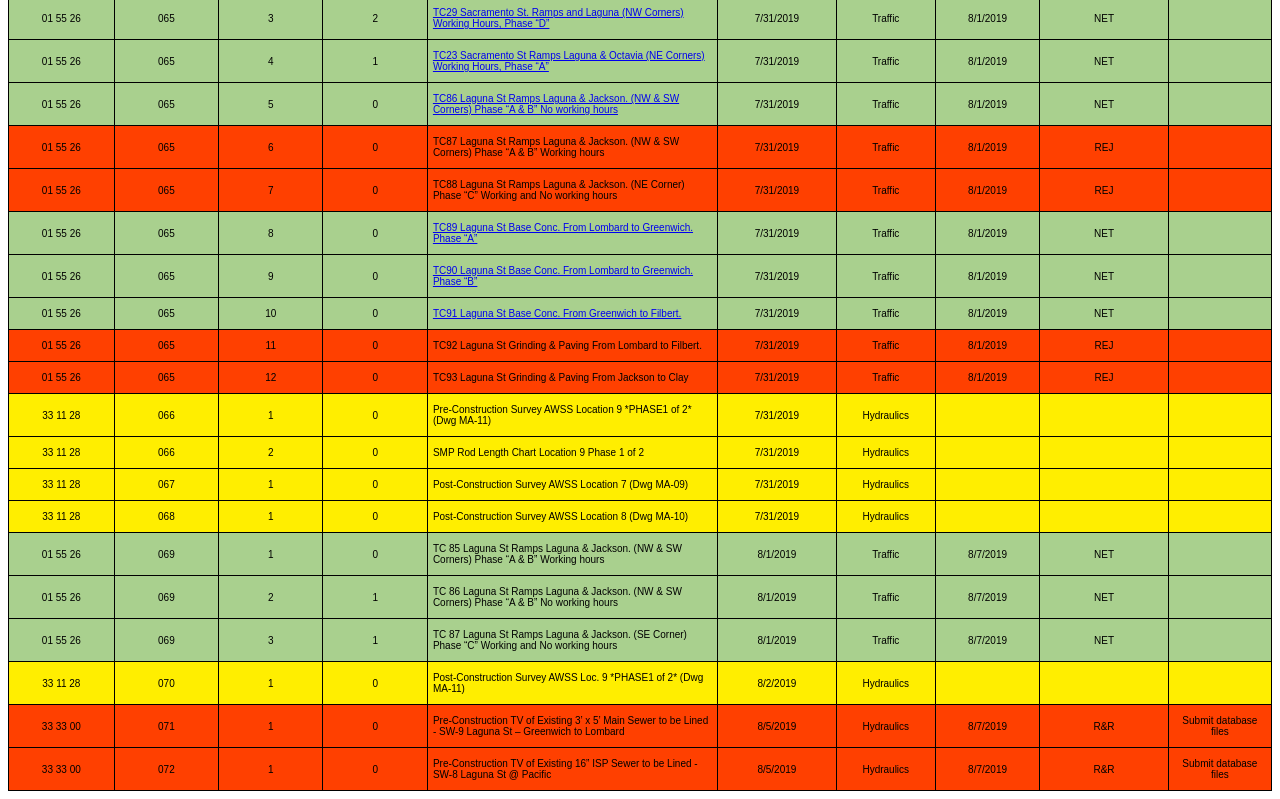
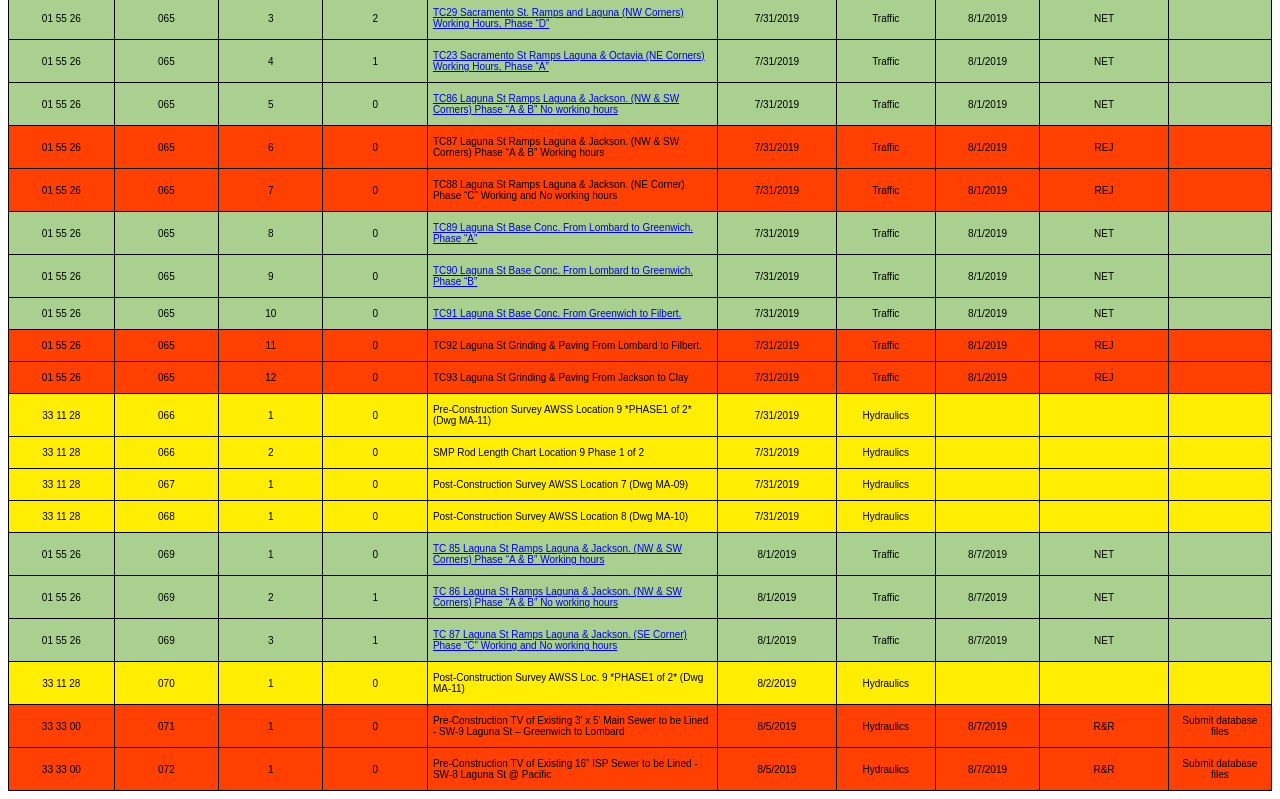
Before and after one commit to sfdpw/2937J, a plain HTML site: page index.html in a window 1280 px wide. Shown: the part 8325-9124 px from the top of the page. Drawn offline with Linux system fonts and the light colour scheme.

Commit message:
Add files via upload

```diff
--- a/index.html
+++ b/index.html
@@ -2861,7 +2861,7 @@
     <td class="tg-nfac">069</td>
     <td class="tg-nfac">1</td>
     <td class="tg-nfac">0</td>
-    <td class="tg-nfal">TC 85 Laguna St Ramps Laguna & Jackson. (NW & SW Corners) Phase “A & B” Working hours</td>
+    <td class="tg-nfal"><a href="https://sfdpw.github.io/2937J_Submittal_Log/TCP/069-01-00-TC85.pdf" target=\"_blank\">TC 85 Laguna St Ramps Laguna & Jackson. (NW & SW Corners) Phase “A & B” Working hours</a></td>
     <td class="tg-nfac">8/1/2019</td>
     <td class="tg-nfac">Traffic</td>
     <td class="tg-nfac">8/7/2019</td>
@@ -2873,7 +2873,7 @@
     <td class="tg-nfac">069</td>
     <td class="tg-nfac">2</td>
     <td class="tg-nfac">1</td>
-    <td class="tg-nfal">TC 86 Laguna St Ramps Laguna & Jackson. (NW & SW Corners) Phase “A & B” No working hours</td>
+    <td class="tg-nfal"><a href="https://sfdpw.github.io/2937J_Submittal_Log/TCP/069-02-01-TC86.pdf" target=\"_blank\">TC 86 Laguna St Ramps Laguna & Jackson. (NW & SW Corners) Phase “A & B” No working hours</a></td>
     <td class="tg-nfac">8/1/2019</td>
     <td class="tg-nfac">Traffic</td>
     <td class="tg-nfac">8/7/2019</td>
@@ -2885,7 +2885,7 @@
     <td class="tg-nfac">069</td>
     <td class="tg-nfac">3</td>
     <td class="tg-nfac">1</td>
-    <td class="tg-nfal">TC 87 Laguna St Ramps Laguna & Jackson. (SE Corner) Phase “C” Working and No working hours</td>
+    <td class="tg-nfal"><a href="https://sfdpw.github.io/2937J_Submittal_Log/TCP/069-03-01-TC87.pdf" target=\"_blank\">TC 87 Laguna St Ramps Laguna & Jackson. (SE Corner) Phase “C” Working and No working hours</a></td>
     <td class="tg-nfac">8/1/2019</td>
     <td class="tg-nfac">Traffic</td>
     <td class="tg-nfac">8/7/2019</td>
```
